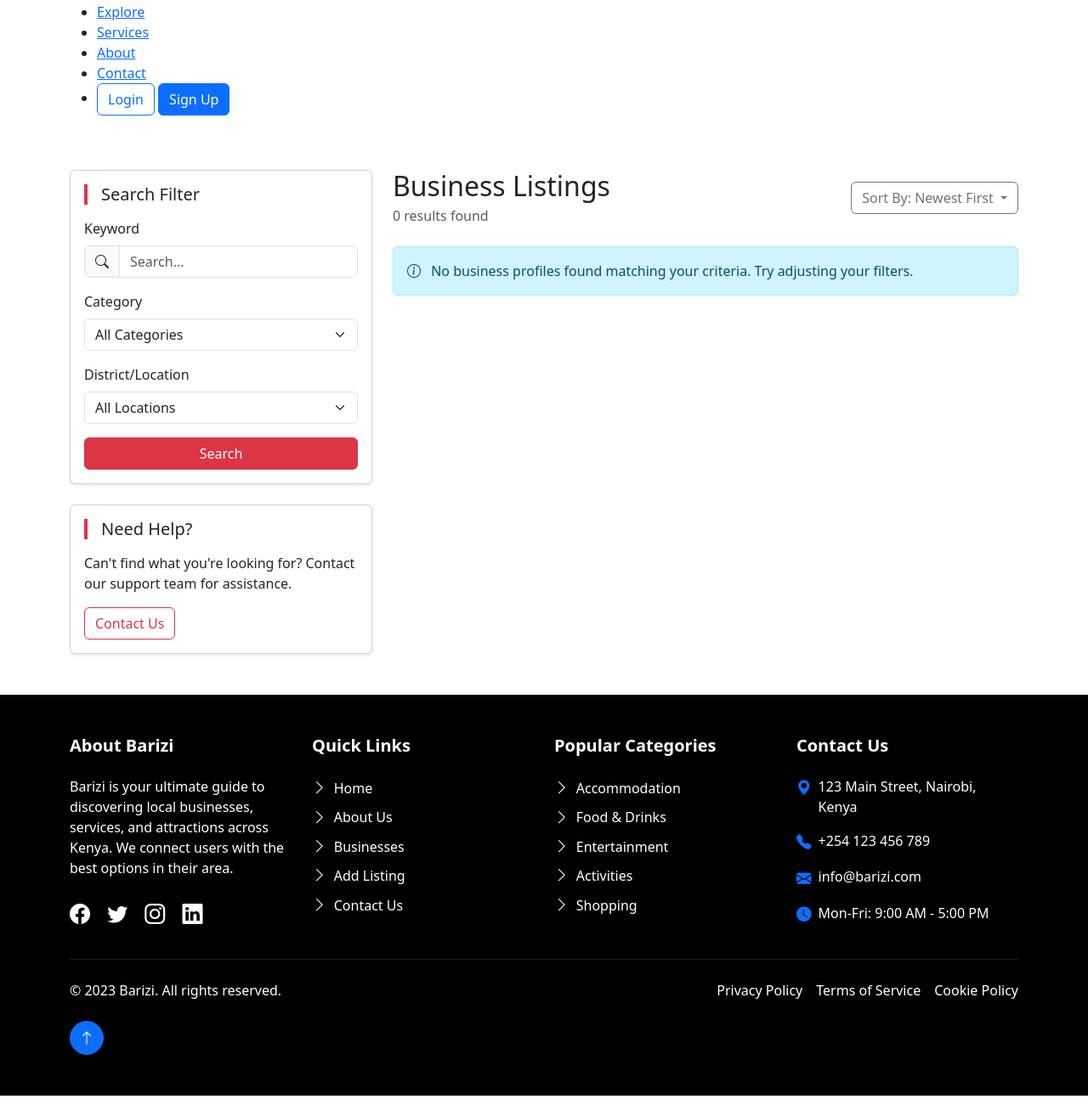
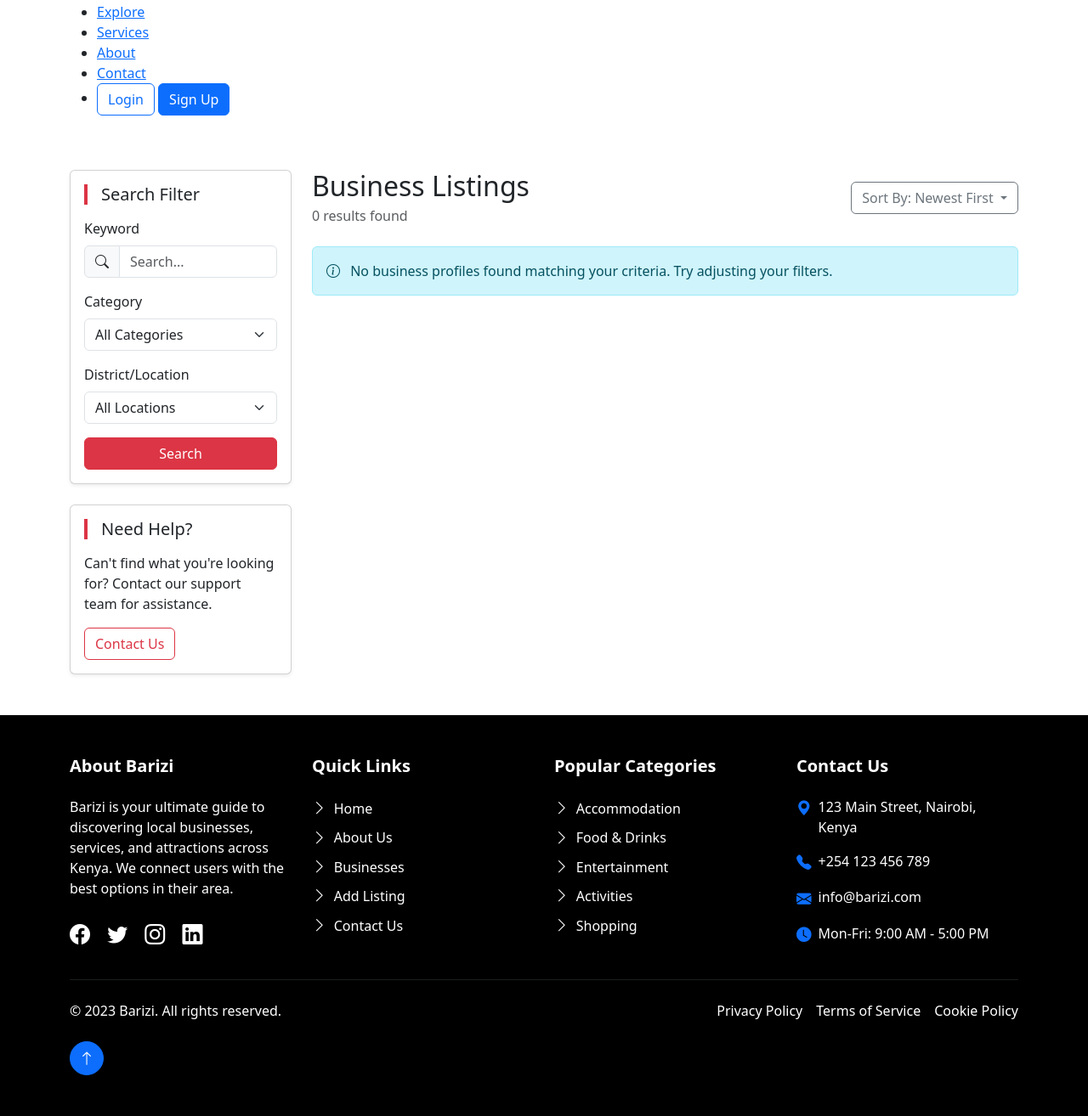
Before and after one commit to Muliika/bariziv3, a Django app: page /listings/ in a window 1280 px wide. Shown: the part 1330-2644 px from the top of the page at 85% size. Before the commit the page ends 2620 px from the top, so only its background shows below. Run offline with Django 5.2, Linux system fonts and the light colour scheme; parts of the project's set-up code (start-up, migrations or seed data) failed here and were passed over; some libraries are stand-ins or nearby versions.

Commit message:
made some minor changes to the listings size and design

```diff
--- a/src/templates/home/listings.html
+++ b/src/templates/home/listings.html
@@ -25,8 +25,8 @@
 {% block content %}
   <div class="container py-5">
     <div class="row">
-    <!-- Sidebar with Filters -->
-      <div class="col-lg-4 mb-4 mb-lg-0">
+      <!-- Sidebar with Filters -->
+      <div class="col-lg-3 mb-4 mb-lg-0">
       <!-- Search Filter -->
         <div class="card shadow-sm mb-4">
           <div class="card-body">
@@ -76,8 +76,8 @@
         </div>
       </div>
 
-    <!-- Main Content - Results -->
-      <div class="col-lg-8">
+      <!-- Main Content - Results -->
+      <div class="col-lg-9">
       <!-- Results Header -->
         <div class="d-flex justify-content-between align-items-center mb-4">
           <div>
@@ -204,7 +204,7 @@
                         <div class="listing-price text-primary fw-bold">{{ profile.get_price_range_display }}</div>
                       {% endif %}
 
-                      <a href="#" class="btn btn-sm btn-outline-primary">View Details</a>
+                      <a href="#" class="btn btn-sm btn-outline-danger">View Details</a>
                     </div>
                   </div>
                 </div>
```
